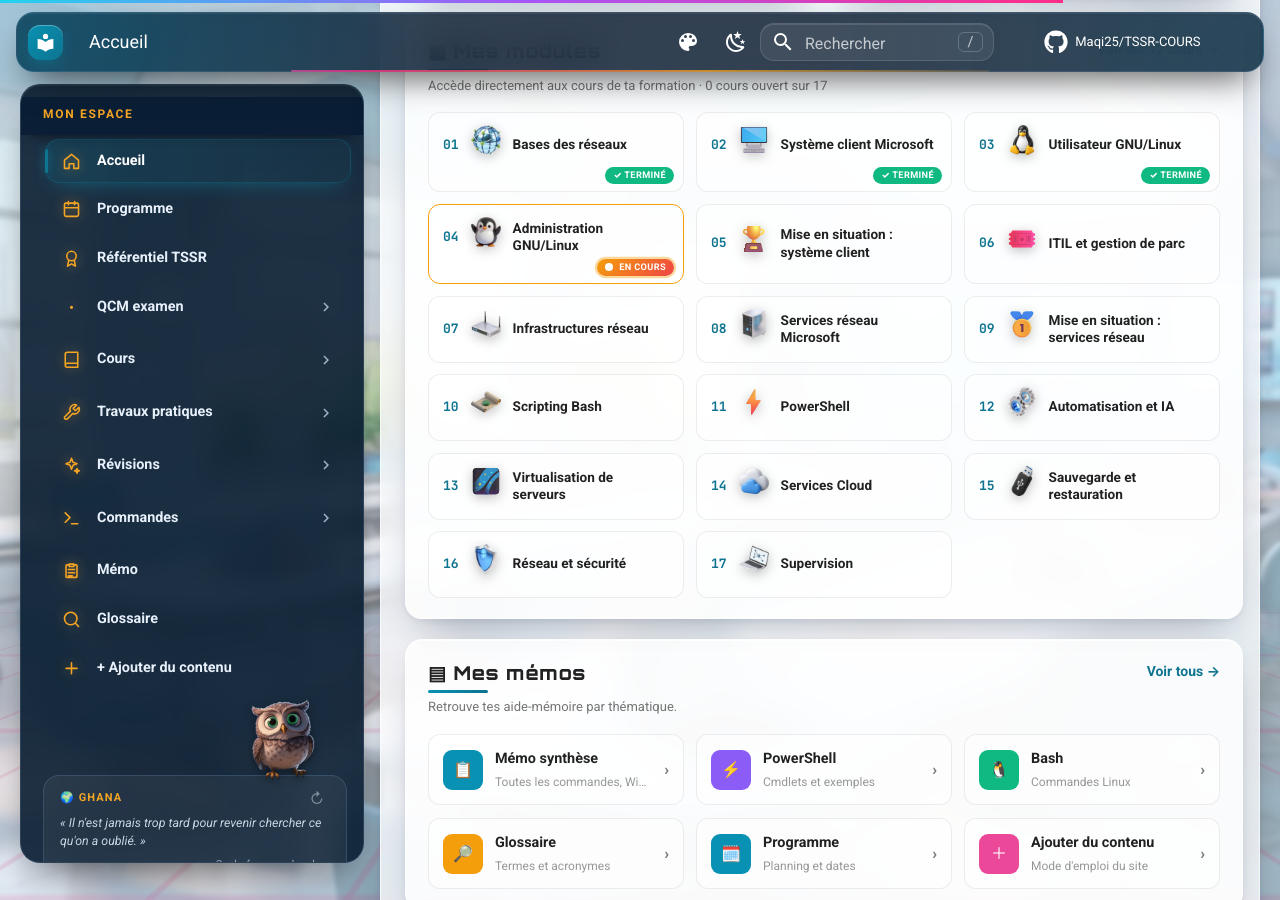
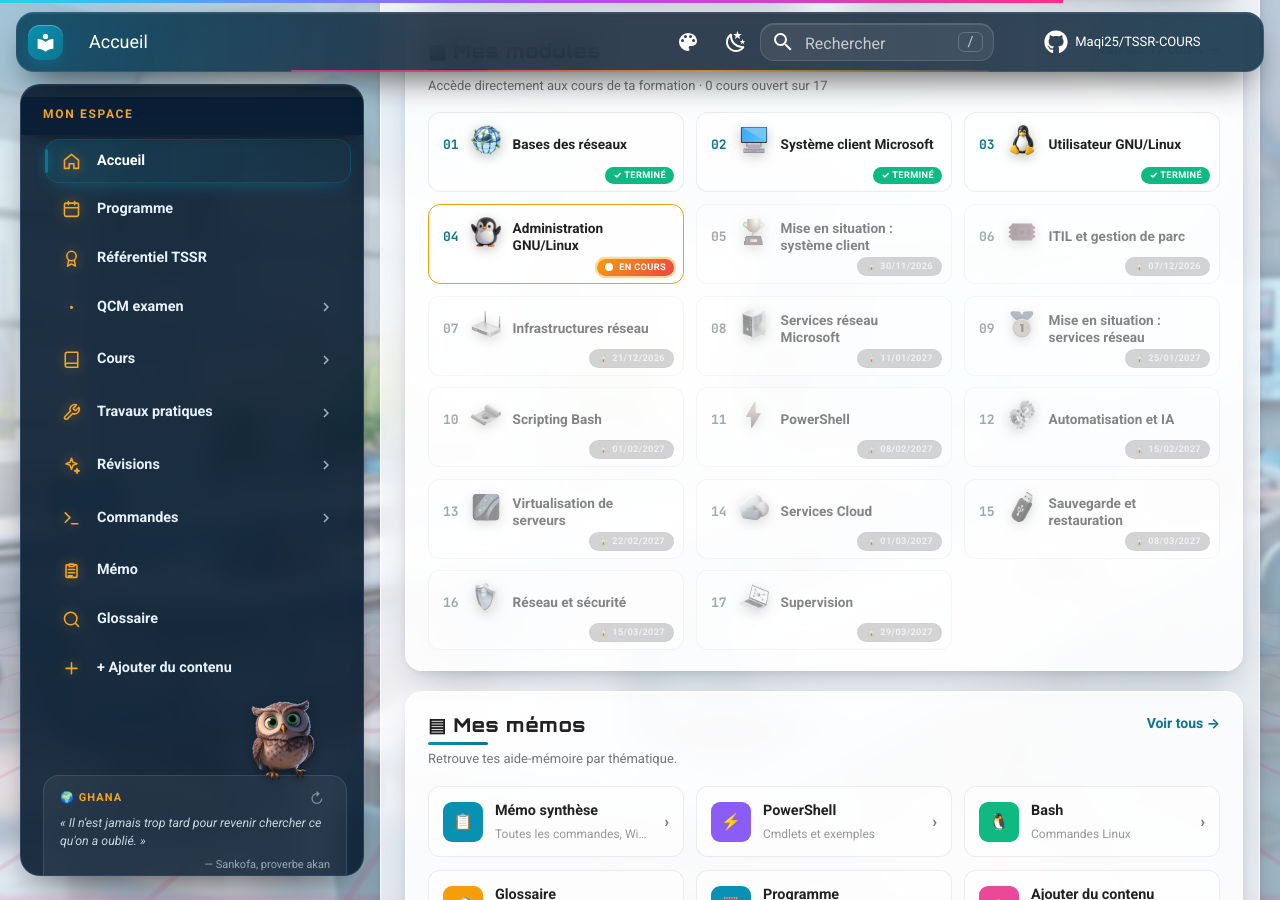
Before and after one commit to Maqi25/TSSR-COURS, an MkDocs documentation site: the page built from docs/index.md, in a window 1280 px wide and 900 px high, scrolled down 1310 px. Built offline with MkDocs 1.6.1 and Material for MkDocs 9.7.7, drawn with Linux system fonts in a browser that asks for light colours; comment, search, counter and statistics services are not loaded; part of the change alters nothing that is shown.

Commit message:
Cours 1 à 4 ouverts, cours 5 à 17 et bonus Microsoft 365 verrouillés
Co-Authored-By: Claude Opus 5.5 <noreply@anthropic.com>

```diff
--- a/docs/javascripts/statuts.js
+++ b/docs/javascripts/statuts.js
@@ -43,19 +43,20 @@ window.TSSRStatuts = (function () {
     "cours-02-systeme-client-microsoft": "termine",
     "cours-03-utilisateur-d-une-distribution-gnu-linux": "termine",
     "cours-04-administration-d-une-distribution-gnu-linux": "en-cours",
-    "cours-05-mise-en-situation-professionnelle-systeme-client": "",
-    "cours-06-sensibilisation-itil-et-gestion-de-parc": "",
-    "cours-07-les-infrastructures-reseau": "",
-    "cours-08-les-services-reseau-en-environnement-microsoft": "",
-    "cours-09-mise-en-situation-professionnelle-services-reseau": "",
-    "cours-10-initiation-au-scripting-bash": "",
-    "cours-11-initiation-a-powershell": "",
-    "cours-12-automatisation-et-ia-appliquees-au-support-et-au-mco": "",
-    "cours-13-virtualisation-de-serveurs": "",
-    "cours-14-services-cloud": "",
-    "cours-15-sauvegarde-et-restauration": "",
-    "cours-16-reseau-et-securite": "",
-    "cours-17-supervision": "",
+    "cours-05-mise-en-situation-professionnelle-systeme-client": "verrouille",
+    "cours-06-sensibilisation-itil-et-gestion-de-parc": "verrouille",
+    "cours-07-les-infrastructures-reseau": "verrouille",
+    "cours-08-les-services-reseau-en-environnement-microsoft": "verrouille",
+    "cours-09-mise-en-situation-professionnelle-services-reseau": "verrouille",
+    "cours-10-initiation-au-scripting-bash": "verrouille",
+    "cours-11-initiation-a-powershell": "verrouille",
+    "cours-12-automatisation-et-ia-appliquees-au-support-et-au-mco": "verrouille",
+    "cours-13-virtualisation-de-serveurs": "verrouille",
+    "cours-14-services-cloud": "verrouille",
+    "cours-15-sauvegarde-et-restauration": "verrouille",
+    "cours-16-reseau-et-securite": "verrouille",
+    "cours-17-supervision": "verrouille",
+    "bonus-microsoft-365": "verrouille",
   };
 
   // Date d'ouverture affichée sur les cours verrouillés (programme officiel)
--- a/mkdocs.yml
+++ b/mkdocs.yml
@@ -61,7 +61,7 @@ extra_javascript:
   - javascripts/mermaid-survol.js?v=20261121-1
   - javascripts/theme.js
   - javascripts/icones.js?v=20261105-3
-  - javascripts/statuts.js?v=20261122-1
+  - javascripts/statuts.js?v=20261122-2
   - javascripts/filter.js
   - javascripts/quiz.js
   - javascripts/animations.js
```
